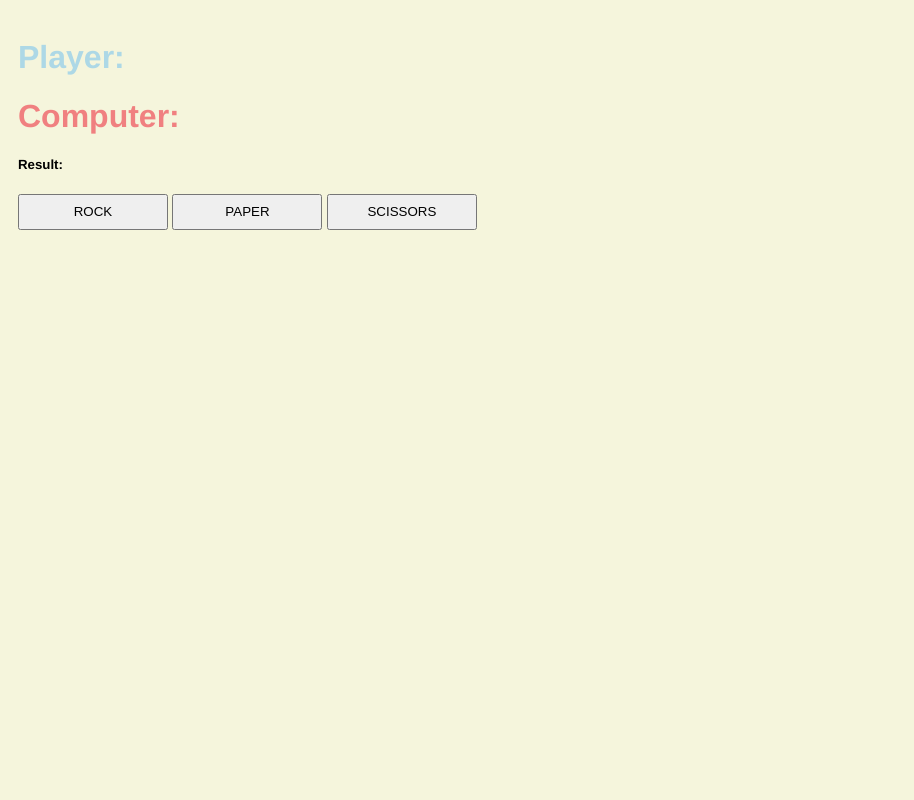
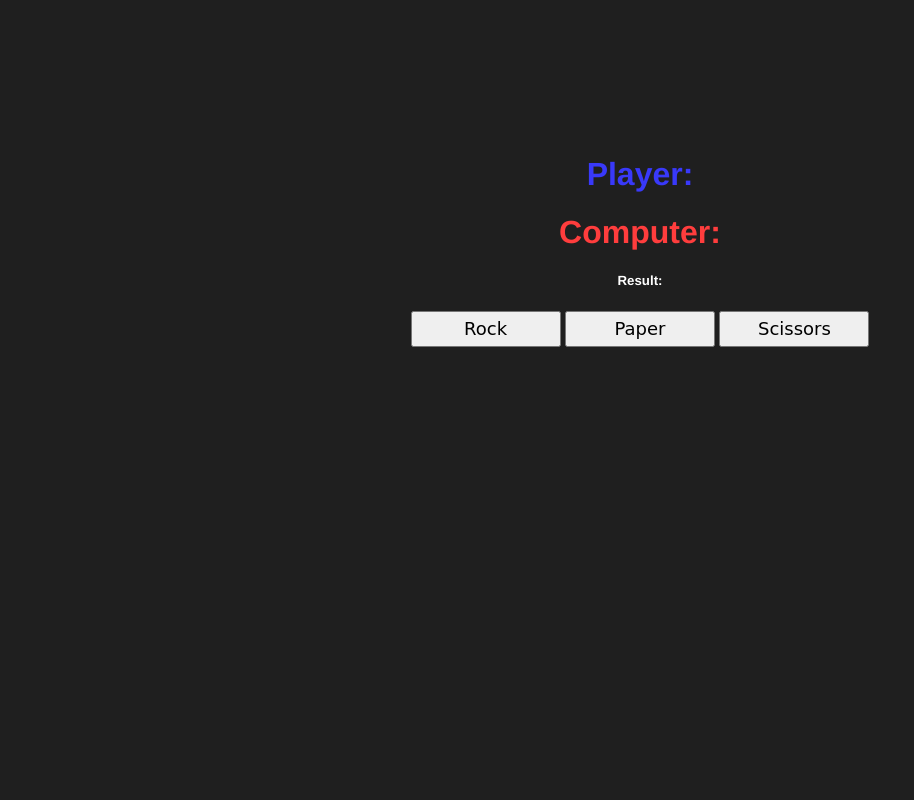
Before and after one commit to rewardkhe/website, a PHP site: page /work/rps/index.html in a window 1280 px wide. Shown: the whole page, without its empty margins (0-914 px from the left). Run offline with PHP 8.4, Linux system fonts and the light colour scheme.

Commit message:
css fixed for mini js projs

```diff
--- a/work/rps/index.html
+++ b/work/rps/index.html
@@ -1,6 +1,6 @@
 <html>
     <head>
-        <title>Game 1</title>
+        <title>Rock Paper Scissors</title>
         <link rel="stylesheet" href="style.css">
     </head>
     <body>
@@ -9,9 +9,9 @@
             <h1 class="gameText" id="computerText">Computer:</h1>
             <h5 class="gameText" id="resultText">Result:</h1>
 
-            <button class="choiceBtn">ROCK</button>
-            <button class="choiceBtn">PAPER</button>
-            <button class="choiceBtn">SCISSORS</button>
+            <button class="choiceBtn">Rock</button>
+            <button class="choiceBtn">Paper</button>
+            <button class="choiceBtn">Scissors</button>
 
         </div>
         <script src="index.js"> </script>
--- a/work/rps/index.js
+++ b/work/rps/index.js
@@ -21,13 +21,13 @@ function computerTurn(){
 
     switch(randNum){
         case 1:
-            computer = "ROCK";
+            computer = "Rock";
             break;
         case 2:
-            computer = "PAPER";
+            computer = "Paper";
             break;
         case 3:
-            computer = "SCISSORS";
+            computer = "Scissors";
             break;
     }
 }
@@ -38,15 +38,15 @@ function checkWinner(){
     }
 
 
-    else if(computer == "ROCK"){
-        return (player == "PAPER") ? "you win" : "you lose"
+    else if(computer == "Rock"){
+        return (player == "Paper") ? "You win" : "You lose"
     }
 
-    else if (computer == "PAPER"){
-        return(player == "SCISSORS") ? "you win": "you lose"
+    else if (computer == "Paper"){
+        return(player == "Scissors") ? "You win": "You lose"
     }
 
-    else if (computer == "SCISSORS"){
-        return(player == "ROCK") ? "you win" : "you lose"
+    else if (computer == "Scissors"){
+        return(player == "Rock") ? "You win" : "You lose"
     }
 }
--- a/work/rps/style.css
+++ b/work/rps/style.css
@@ -1,23 +1,24 @@
 body{
     font-family:Helvetica, Arial sans-serif;
-    background-color: beige;
-}
+
+        background-color: rgb(31,31,31);
+        color: white;
+    }
 
 
 #gameDiv{
-    /* border: 3px solid; */
-    /* border-radius: 25px; */
-    padding: 10px;
-    background-color: beige;
+
+    padding: 10%;
+    text-align: center;
 
 }
 
 #playerText{
-    color: lightblue;
+    color: rgb(57, 57, 250);
 }
 
 #computerText{
-    color: lightcoral;
+    color: rgb(255, 61, 61);
 }
 
 
@@ -25,3 +26,7 @@ body{
     line-height: 30px;
     width: 150px;
 }
+button{
+    font-size: large;
+    font-family: cursive;
+}
--- a/work/ttt/index.html
+++ b/work/ttt/index.html
@@ -1,12 +1,12 @@
 <html>
     <head>
 
-        <title></title>
+        <title>Tic Tac Toe</title>
         <link rel="stylesheet" href="style.css">
     </head>
     <body>
         <div id="gameContainer">
-            <h1> Tic Tac Toe</h1>
+            <h1> Tic tac Toe</h1>
             <div id="cellContainer">
                 <div cellIndex="0" class="cell"> </div>
                 <div cellIndex="1" class="cell"> </div>
```
Also changed, not shown: work/ttt/style.css (+16 -5 lines), index.php (line endings or trailing spaces).
